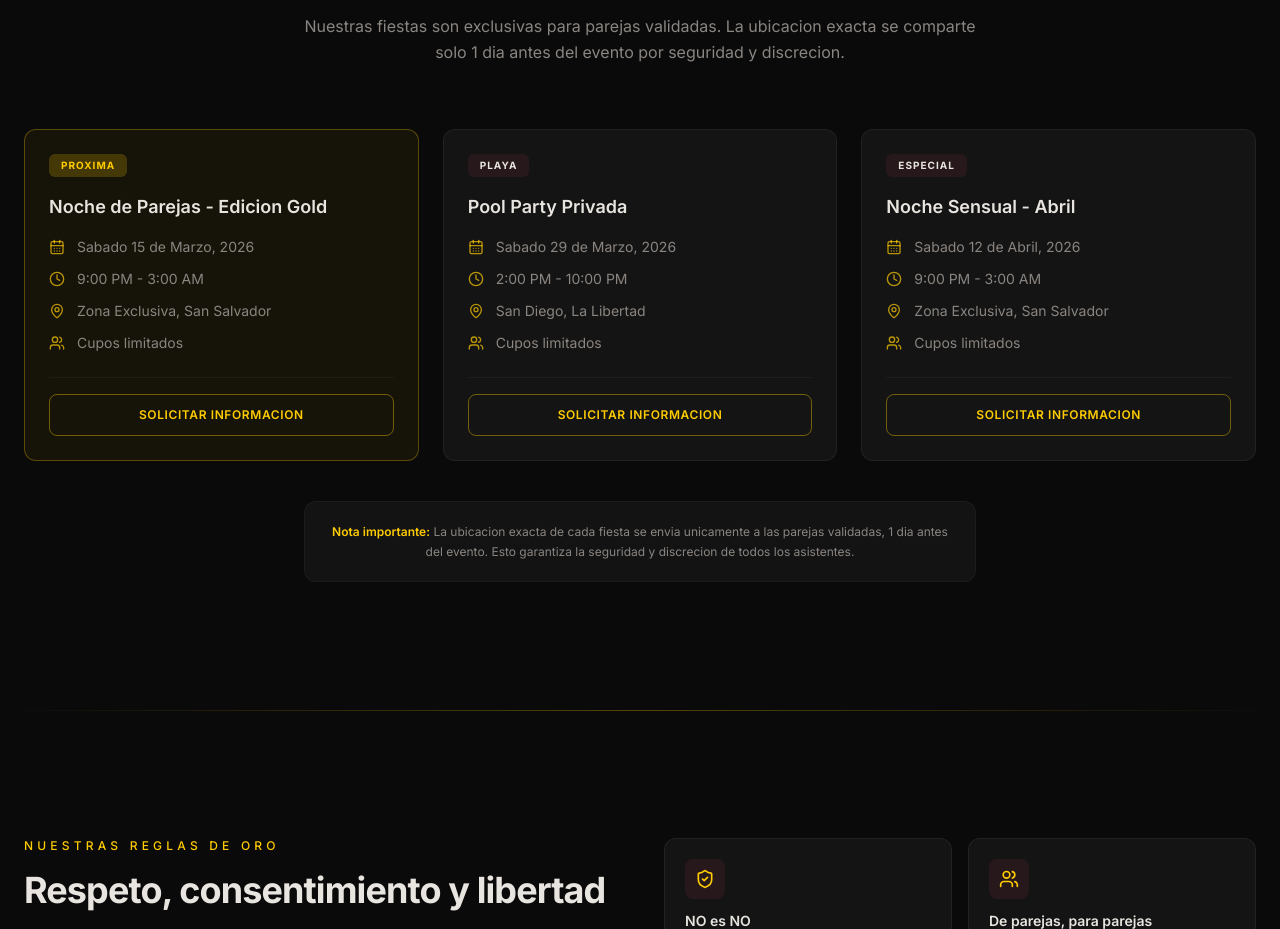
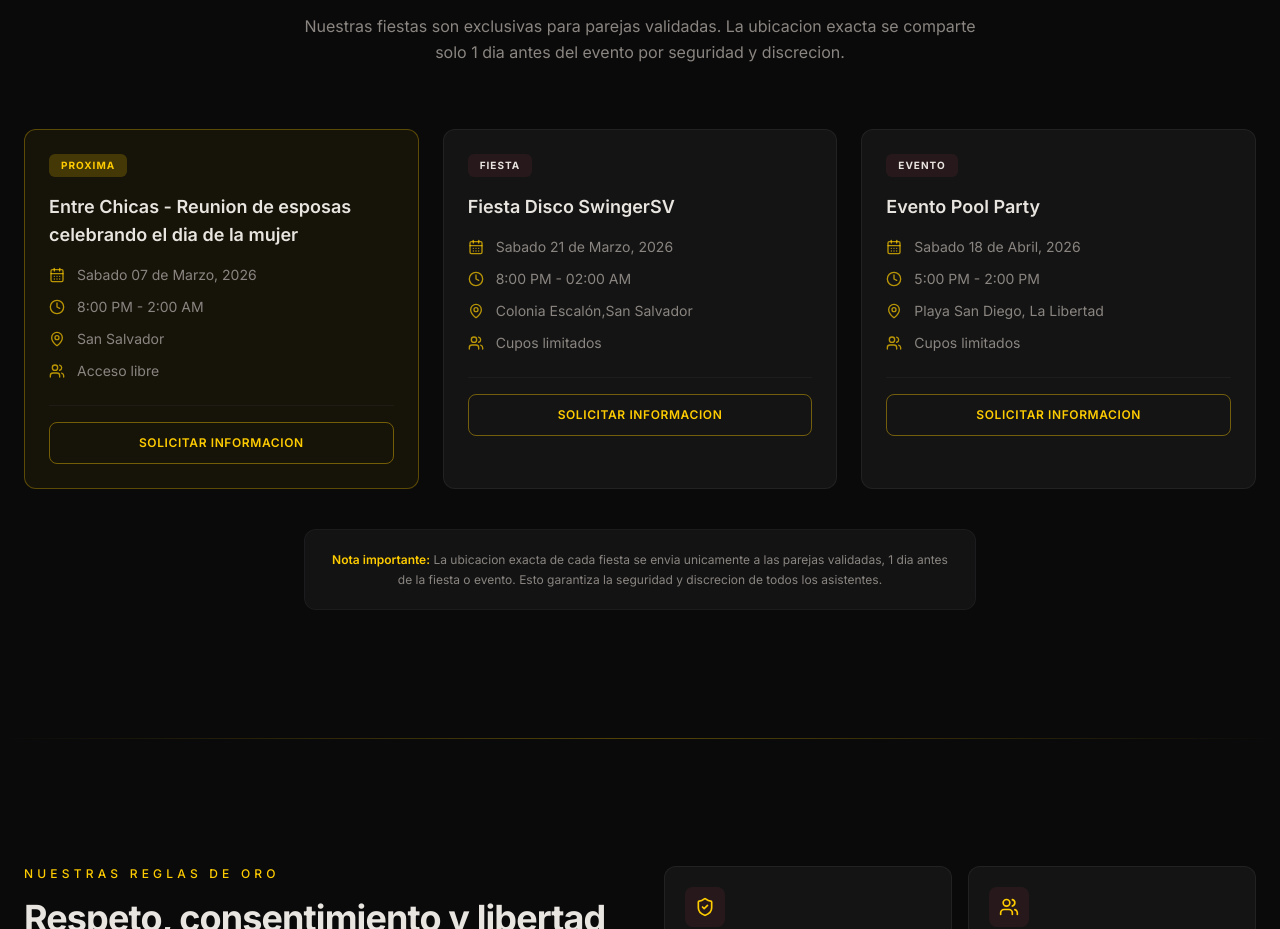
Before and after one commit to ismagab/swingersv-final, a Next.js app: page / in a window 1280 px wide. Shown: the part 1840-2769 px from the top of the page. Built offline with nearby package versions, Linux system fonts and the light colour scheme; a web font is replaced by a local one.

Commit message:
update events-section.tsx

```diff
--- a/components/events-section.tsx
+++ b/components/events-section.tsx
@@ -4,30 +4,30 @@ import { CalendarDays, MapPin, Clock, Users } from "lucide-react"
 
 const upcomingEvents = [
   {
-    title: "Noche de Parejas - Edicion Gold",
-    date: "Sabado 15 de Marzo, 2026",
-    time: "9:00 PM - 3:00 AM",
-    location: "Zona Exclusiva, San Salvador",
-    spots: "Cupos limitados",
+    title: "Entre Chicas - Reunion de esposas celebrando el dia de la mujer",
+    date: "Sabado 07 de Marzo, 2026",
+    time: "8:00 PM - 2:00 AM",
+    location: "San Salvador",
+    spots: "Acceso libre",
     tag: "Proxima",
     highlight: true,
   },
   {
-    title: "Pool Party Privada",
-    date: "Sabado 29 de Marzo, 2026",
-    time: "2:00 PM - 10:00 PM",
-    location: "San Diego, La Libertad",
+    title: "Fiesta Disco SwingerSV",
+    date: "Sabado 21 de Marzo, 2026",
+    time: "8:00 PM - 02:00 AM",
+    location: "Colonia Escalón,San Salvador",
     spots: "Cupos limitados",
-    tag: "Playa",
+    tag: "Fiesta",
     highlight: false,
   },
   {
-    title: "Noche Sensual - Abril",
-    date: "Sabado 12 de Abril, 2026",
-    time: "9:00 PM - 3:00 AM",
-    location: "Zona Exclusiva, San Salvador",
+    title: "Evento Pool Party",
+    date: "Sabado 18 de Abril, 2026",
+    time: "5:00 PM - 2:00 PM",
+    location: "Playa San Diego, La Libertad",
     spots: "Cupos limitados",
-    tag: "Especial",
+    tag: "Evento",
     highlight: false,
   },
 ]
@@ -117,7 +117,7 @@ export function EventsSection() {
           <p className="text-xs leading-relaxed text-muted-foreground">
             <span className="font-semibold text-primary">Nota importante:</span>{" "}
             La ubicacion exacta de cada fiesta se envia unicamente a las parejas
-            validadas, 1 dia antes del evento. Esto garantiza la seguridad y
+            validadas, 1 dia antes de la fiesta o evento. Esto garantiza la seguridad y
             discrecion de todos los asistentes.
           </p>
         </div>
```
